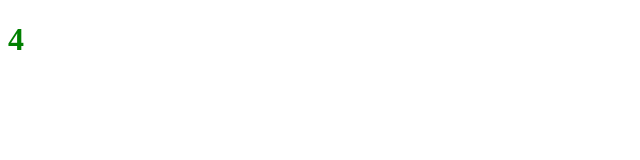
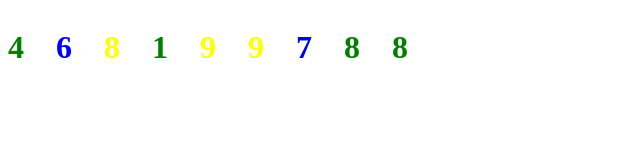
Before and after one commit to HussainAlmu/uno-card-dules, a plain HTML site: page index.html in a window 1280 px wide. Shown: the whole page, without its empty margins (0-640 px from the left). Drawn offline with Linux system fonts and the light colour scheme.

Commit message:
made the drawing cards random and made the cards clickable

```diff
--- a/app.js
+++ b/app.js
@@ -1,23 +1,42 @@
 /*---------------------------- Variables (state) ----------------------------*/
-
+let UserCardsElm = []
 /*------------------------ Cached Element References ------------------------*/
- let userCardsElm = document.querySelector("#user-cards")
-/*-------------------------------- Functions --------------------------------*/
-function drawCards(){
-    userCardsElm.textContent = Math.floor(Math.random() * 9) + 1
-    let cardColor = Math.floor(Math.random() * 4) + 1
-    if (cardColor === 1){
-         userCardsElm.style.color = "blue";
-    }else if(cardColor === 2){
-        userCardsElm.style.color = "red";
-    }else if(cardColor === 3){
-        userCardsElm.style.color = "green";
-    }else if(cardColor === 4){
-        userCardsElm.style.color = "yellow";
-    }
+let contanerUserCardsElm = document.querySelector("#user-card-contaner")
 
 
+/*-------------------------------- Functions --------------------------------*/
+function drawCards() {
+
+    for (let index = 0; index < 9; index++) {
+        const newCard = document.createElement("h1");
+        newCard.textContent = Math.floor(Math.random() * 9) + 1;
+        newCard.classList.add('user-card');
+        UserCardsElm.push(newCard)
+        let cardColor = Math.floor(Math.random() * 4) + 1
+        if (cardColor === 1) {
+            newCard.style.color = "blue";
+        } else if (cardColor === 2) {
+            newCard.style.color = "red";
+        } else if (cardColor === 3) {
+            newCard.style.color = "green";
+        } else if (cardColor === 4) {
+            newCard.style.color = "yellow";
+        }
+        contanerUserCardsElm.append(newCard);
+
+    }
 }
 drawCards()
 
+
+function printCardElm(event) {
+    console.log(event.target)
+}
+
+
+
 /*----------------------------- Event Listeners -----------------------------*/
+
+UserCardsElm.forEach(element => {
+    element.addEventListener('click', printCardElm)
+});
--- a/index.html
+++ b/index.html
@@ -1,5 +1,6 @@
 <!DOCTYPE html>
 <html lang="en">
+
 <head>
     <meta charset="UTF-8">
     <meta name="viewport" content="width=device-width, initial-scale=1.0">
@@ -8,8 +9,12 @@
     <script defer src="app.js"></script>
 
 </head>
+
 <body>
-    <h1 id="user-cards"></h1>
+    <div id="user-card-contaner">
+
+    </div>
 
 </body>
+
 </html>
--- a/style.css
+++ b/style.css
@@ -0,0 +1,4 @@
+    #user-card-contaner{
+    display: flex;
+    gap: 2em;
+    }
```
Also changed, not shown: README.md (added).
